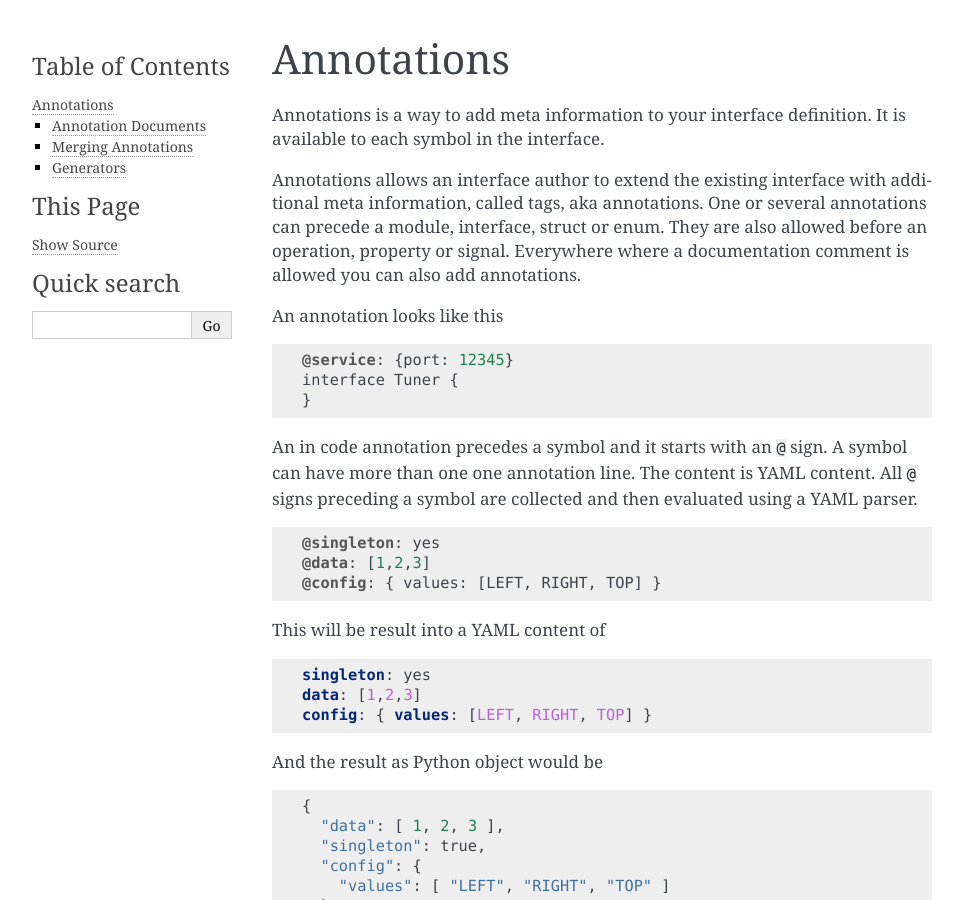
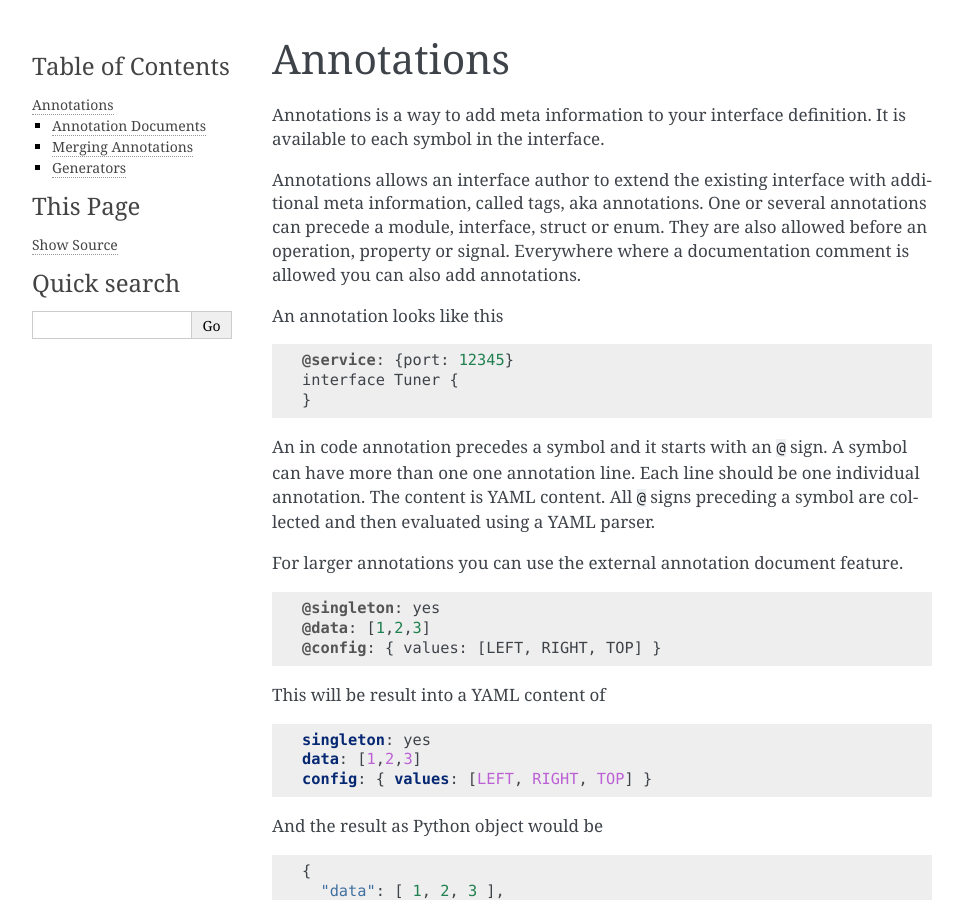
Before and after one commit to Pelagicore/qface, a Sphinx documentation site: the page built from docs/annotations.rst, in a window 1280 px wide and 900 px high. Shown: the whole window, without its empty margins (148-1111 px from the left). Built offline with Sphinx 7.4.7, drawn with Linux system fonts in a browser that asks for light colours.

Commit message:
clarified that there should be one annotation per line

```diff
--- a/docs/annotations.rst
+++ b/docs/annotations.rst
@@ -16,7 +16,9 @@ An annotation looks like this
     }
 
 
-An in code annotation precedes a symbol and it starts with an ``@`` sign. A symbol can have more than one one annotation line. The content is YAML content. All ``@`` signs preceding a symbol are collected and then evaluated using a YAML parser.
+An in code annotation precedes a symbol and it starts with an ``@`` sign. A symbol can have more than one one annotation line. Each line should be one individual annotation. The content is YAML content. All ``@`` signs preceding a symbol are collected and then evaluated using a YAML parser.
+
+For larger annotations you can use the external annotation document feature.
 
 .. code-block:: python
 
```
